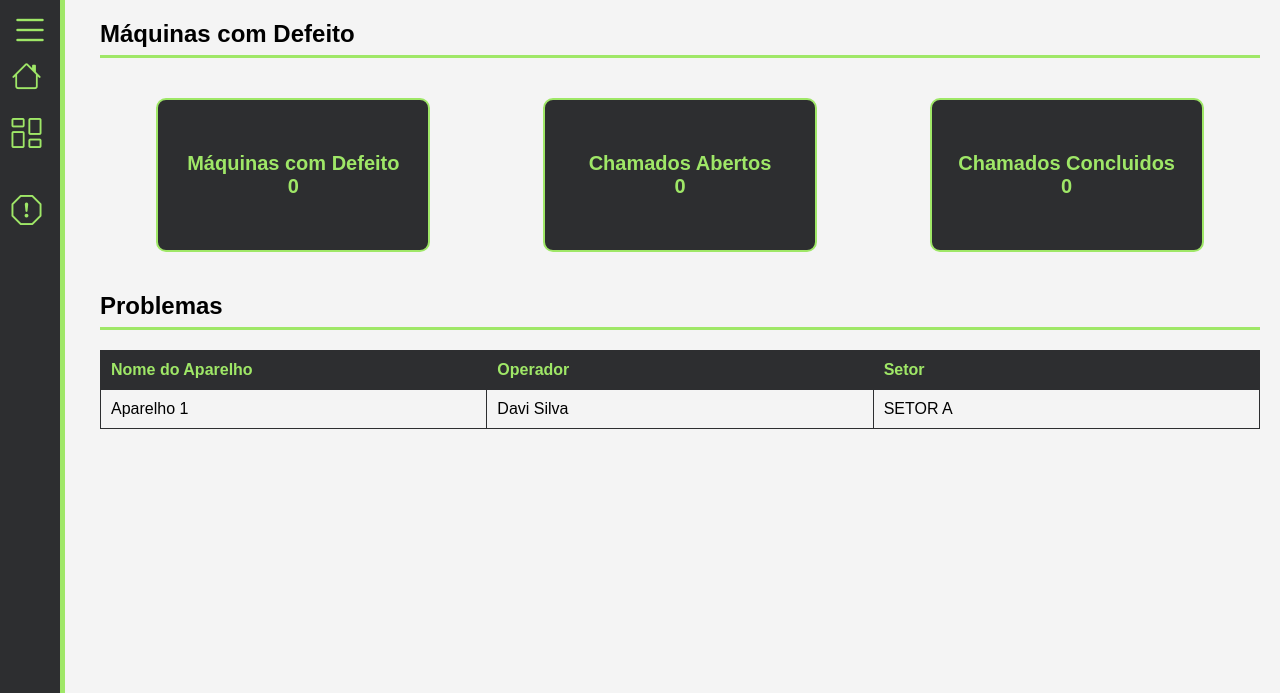
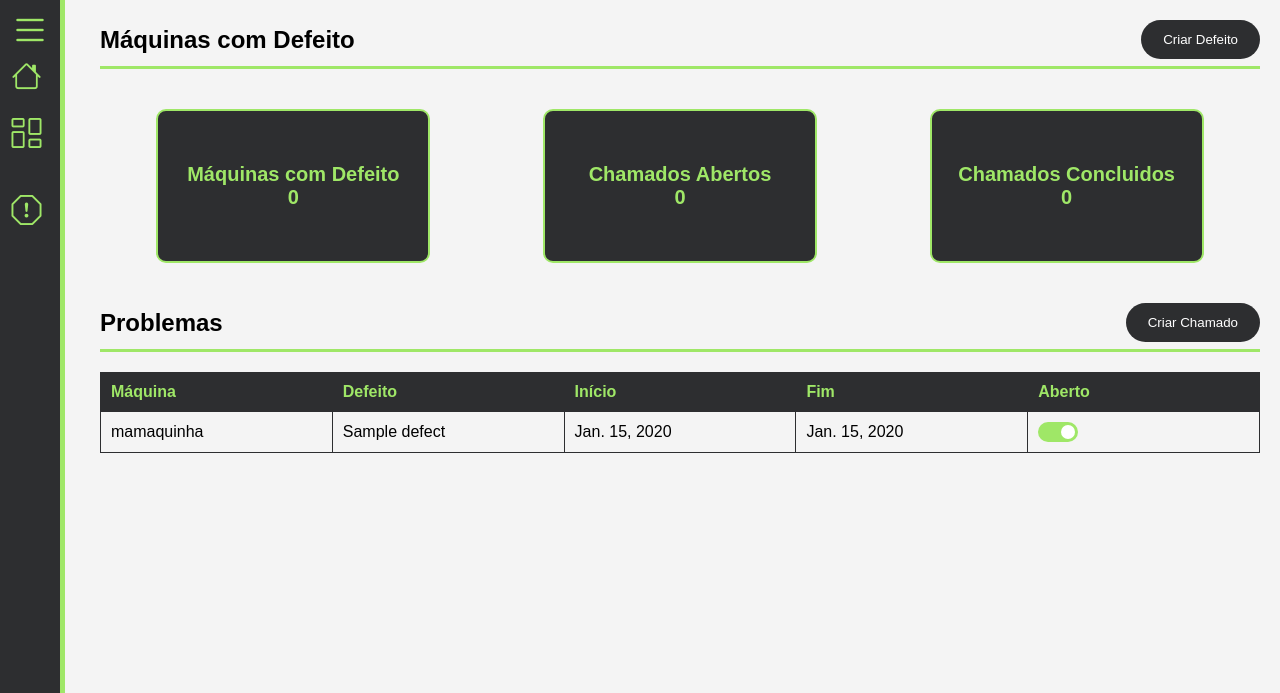
Before and after one commit to daavip/CLIMP, a Django app: template CLIMP/app/templates/defeito.html in a window 1280 px wide. Shown: the top 693 px of the page. Run offline with Django 5.2, Linux system fonts and the light colour scheme; the template is opened without the code that fills it: values that come from a table or form of the project are taken from there, others are empty; data comes from the database, SQL or seed files in the repository; tables that the repository leaves empty hold one stand-in row (values such as "Sample post").

Commit message:
"Updated various files in the CLIMP project, including Python code, templates, and database files, with changes to forms, models, and views."

```diff
--- a/CLIMP/app/models.py
+++ b/CLIMP/app/models.py
@@ -1,6 +1,8 @@
 from django.db import models
 from django.utils import timezone
 from django.contrib.auth.models import User
+
+# Create your models here.
 
 class BaseModel(models.Model):
     id = models.AutoField(primary_key=True)
@@ -10,21 +12,12 @@ class BaseModel(models.Model):
     class Meta:
         abstract = True
 
-    def save(self, *args, **kwargs):
-        if not self.pk:
-            for field in self._meta.fields:
-                if isinstance(field, models.ForeignKey):
-                    field_name = f"{field.name}_id"
-                    related_object = getattr(self, field.name)
-                    setattr(self, field_name, related_object.id)
-        super().save(*args, **kwargs)
-
     def __str__(self):
         return f"{self.__class__.__name__} {self.id}"
 
 class Machine(BaseModel):
     name = models.CharField(max_length=50, null=False, blank=False)
-    serial = models.CharField(max_length=5, null=False, blank=False)
+    serial = models.IntegerField(max_length=5, null=False, blank=False)
     status = models.BooleanField(default=False)
 
 class Defect(BaseModel):
@@ -36,7 +29,7 @@ class Sector(BaseModel):
 class Call(BaseModel):
     defect = models.ForeignKey(Defect, on_delete=models.CASCADE)
     machine = models.ForeignKey(Machine, on_delete=models.CASCADE)
-    start_date = models.DateField(null=True, blank=True)
+    start_date = models.DateField(null=False, blank=False)
     end_date = models.DateField(null=True, blank=True)
     open = models.BooleanField(default=False)
 
@@ -44,7 +37,7 @@ class Routine(BaseModel):
     user = models.ForeignKey(User, on_delete=models.CASCADE)
     machine = models.ForeignKey(Machine, on_delete=models.CASCADE)
     worked_hours = models.IntegerField(default=0)
-    start_date = models.DateField(null=True, blank=True)
+    start_date = models.DateField(null=False, blank=False)
     end_date = models.DateField(null=True, blank=True)
     running = models.BooleanField(default=False)
     area = models.IntegerField(default=0)
--- a/CLIMP/app/static/js/main.js
+++ b/CLIMP/app/static/js/main.js
@@ -47,55 +47,55 @@ document.addEventListener('DOMContentLoaded', () => {
   document.getElementById('criar-maquina-btn').onclick = () => modal.style.display = 'block';
   span.onclick = () => modal.style.display = 'none';
 
-  document.getElementById('criar-maquina-form').onsubmit = event => {
-    event.preventDefault();
-    addOrUpdateRow();
-  };
+  // document.getElementById('criar-maquina-form').onsubmit = event => {
+  //   event.preventDefault();
+  //   // addOrUpdateRow();
+  // };
 
-  function addOrUpdateRow(editingRow = null) {
-    const name = document.getElementById("name").value;
-    const serial = document.getElementById("serial").value;
-    const active = document.getElementById("active").value;
-    const startTime = new Date().toISOString();
+//   function addOrUpdateRow(editingRow = null) {
+//     const name = document.getElementById("name").value;
+//     const serial = document.getElementById("serial").value;
+//     const active = document.getElementById("active").value;
+//     const startTime = new Date().toISOString();
 
-    if (editingRow) {
-      editingRow.cells[0].textContent = nomeAparelho;
-      editingRow.cells[1].textContent = operador;
-      editingRow.cells[2].textContent = setor;
-      editingRow.cells[3].setAttribute('data-start-time', startTime);
-    } else {
-      const newRow = table.insertRow();
-      newRow.innerHTML = `
-        <td>${nomeAparelho}</td>
-        <td>${operador}</td>
-        <td>${setor}</td>
-        <td data-start-time="${startTime}">Calculando...</td>
-        <td>
-          <label class="switch">
-            <input type="checkbox">
-            <span class="slider"></span>
-          </label>
-        </td>
-        <td><button class="edit-btn">Editar</button></td>
-        <td><button class="delete-btn">Deletar</button></td>
-      `;
-      newRow.querySelector('.edit-btn').addEventListener('click', () => editRow(newRow));
-      newRow.querySelector('.delete-btn').addEventListener('click', () => showDeleteConfirmation(newRow));
-    }
+//     if (editingRow) {
+//       editingRow.cells[0].textContent = nomeAparelho;
+//       editingRow.cells[1].textContent = operador;
+//       editingRow.cells[2].textContent = setor;
+//       editingRow.cells[3].setAttribute('data-start-time', startTime);
+//     } else {
+//       const newRow = table.insertRow();
+//       newRow.innerHTML = `
+//         <td>${nomeAparelho}</td>
+//         <td>${operador}</td>
+//         <td>${setor}</td>
+//         <td data-start-time="${startTime}">Calculando...</td>
+//         <td>
+//           <label class="switch">
+//             <input type="checkbox">
+//             <span class="slider"></span>
+//           </label>
+//         </td>
+//         <td><button class="edit-btn">Editar</button></td>
+//         <td><button class="delete-btn">Deletar</button></td>
+//       `;
+//       newRow.querySelector('.edit-btn').addEventListener('click', () => editRow(newRow));
+//       newRow.querySelector('.delete-btn').addEventListener('click', () => showDeleteConfirmation(newRow));
+//     }
 
-    modal.style.display = 'none';
-    document.getElementById('criar-maquina-form').reset();
-  }
+//     modal.style.display = 'none';
+//     document.getElementById('criar-maquina-form').reset();
+//   }
 
-  function editRow(row) {
-    document.getElementById("nome-aparelho").value = row.cells[0].innerText;
-    document.getElementById("operador").value = row.cells[1].innerText;
-    document.getElementById("setor").value = row.cells[2].innerText;
-    modal.style.display = 'block';
+//   function editRow(row) {
+//     document.getElementById("nome-aparelho").value = row.cells[0].innerText;
+//     document.getElementById("operador").value = row.cells[1].innerText;
+//     document.getElementById("setor").value = row.cells[2].innerText;
+//     modal.style.display = 'block';
 
-    document.getElementById('criar-maquina-form').onsubmit = event => {
-      event.preventDefault();
-      addOrUpdateRow(row);
-    };
-  }
+//     document.getElementById('criar-maquina-form').onsubmit = event => {
+//       event.preventDefault();
+//       addOrUpdateRow(row);
+//     };
+//   }
 });
--- a/CLIMP/app/templates/config.html
+++ b/CLIMP/app/templates/config.html
@@ -135,6 +135,7 @@
 
     <script src="{% static 'js/main.js' %}"></script>
     <script src="{% static 'js/side-bar.js' %}"></script>
+    <script src="{% static 'js/side-bar.js' %}"></script>
 </body>
 
 </html>
--- a/CLIMP/app/templates/dash.html
+++ b/CLIMP/app/templates/dash.html
@@ -117,6 +117,7 @@
   </main>
   <script src="{% static 'js/dashboard.js' %}"></script>
   <script src="{% static 'js/main.js' %}"></script>
+  <script src="{% static 'js/side-bar.js' %}"></script>
 </body>
 
 </html>
--- a/CLIMP/app/templates/defeito.html
+++ b/CLIMP/app/templates/defeito.html
@@ -59,6 +59,22 @@
   <main>
     <div class="menu-titulo">
       <h2>Máquinas com Defeito</h2>
+      <button id="criar-defeito-btn">Criar Defeito</button>
+    </div>
+
+    <div id="modal-defeito" class="modal-defeito">
+      <div class="modal-content">
+        <span class="close-btn">&times;</span>
+        <h2>Criar Novo Defeito</h2>
+        <form id="criar-defeito-form" method="post" action="{% url 'defeito' %}">
+          {% csrf_token %}
+          <div class="form-group">
+            <label form="name" class="form-label">Nome do Aparelho:</label>
+            <input type="text" id="id_name" name="name" class="form-control" required>
+          </div>
+          <button type="submit" class="btn btn-primary">Confirmar</button>
+        </form>
+      </div>
     </div>
 
     <div class="sessao-info">
@@ -76,7 +92,7 @@
       </div>
     </div>
 
-    <div class="menu-titulo">
+    <!-- <div class="menu-titulo">
       <h2>Problemas</h2>
     </div>
 
@@ -96,8 +112,41 @@
         </tr>
       </tbody>
     </table>
-  </main>
+  </main> -->
+  <nav class="menu-titulo">
+    <h1>Problemas</h1>
+    <button id="criar-chamados-btn">Criar Chamado</button>
+  </nav>
+  <table id="aparelhos-table">
+    <thead>
+      <tr>
+        <th>Máquina</th>
+        <th>Defeito</th>
+        <th>Início</th>
+        <th>Fim</th>
+        <th>Aberto</th>
+      </tr>
+    </thead>
+    <tbody>
+      {% for machine in machines %}
+        <tr>
+          <td>{{ call.machine.name }}</td>
+          <td>{{ call.defect.name }}</td>
+          <td>{{ call.start_date }}</td>
+          <td>{{ call.end_date }}</td>
+          <td>
+            <label class="switch">
+              <input type="checkbox" {% if call.open %}checked{% endif %}>
+              <span class="slider"></span>
+            </label>
+          </td>
+        </tr>
+      {% endfor %}
+    </tbody>
+  </table>
   <script src="{% static 'js/main.js' %}"></script>
+  <script src="{% static 'js/side-bar.js' %}"></script>
+
 </body>
 
 </html>
```
Also changed, not shown: CLIMP/app/forms.py (+8 -5 lines), CLIMP/app/templates/home.html (+7 -6 lines).
